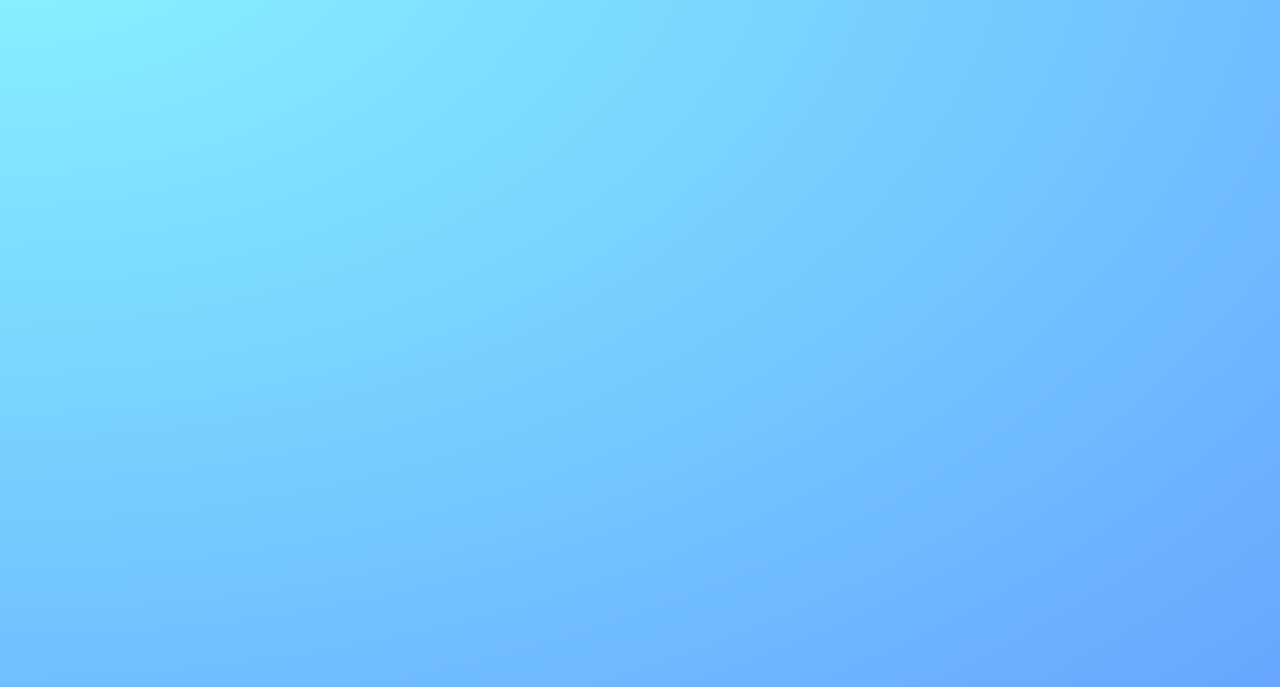
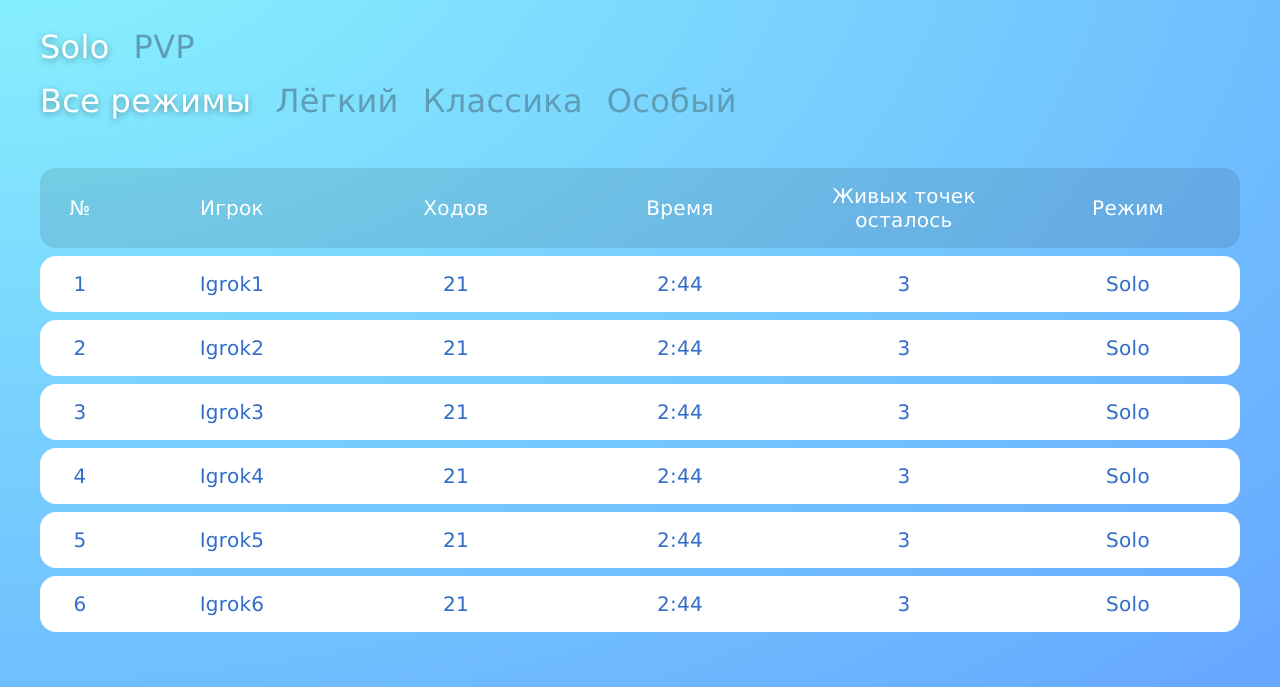
Before and after one commit to wave103x/rs-clone, a website built with webpack: page rs-clone/src/index.html in a window 1280 px wide. Shown: the part 113-800 px from the top of the page. Built offline with nearby package versions, Linux system fonts and the light colour scheme; a web font is replaced by a local one.

Commit message:
feat: add control handlers with test data

```diff
--- a/rs-clone/src/components/Views/Leaderboard/Leaderboard.ts
+++ b/rs-clone/src/components/Views/Leaderboard/Leaderboard.ts
@@ -1,20 +1,140 @@
-import View from "../View";
-import Header from "../Header/Header";
-import AppCssClass from "../enums/app-css-class";
-import AppTag from "../enums/app-tag";
+import LeaderSorts from '../../types/leadersSorts';
+import View from '../View';
+import Header from '../Header/Header';
+import AppCssClass from '../enums/app-css-class';
+import AppTag from '../enums/app-tag';
 import './leaderboard.scss';
 
 class Leaderboard extends View {
   private _header: Header;
+  protected _component = document.createElement(AppTag.MAIN);
+  private _table = document.createElement(AppTag.DIV);
+  private _tempData: string[][];
+  private _tempData2: string[][];
+  private _currentSort: LeaderSorts = {};
+  private _gameDifficlulty = document.createElement(AppTag.DIV);
+  private _gameMode = document.createElement(AppTag.DIV);
 
-  protected _component = document.createElement(AppTag.MAIN)
   constructor(header: Header) {
     super();
     this._header = header;
+    this.createComponent();
+    this._header.setHeading('Таблица лидеров');
 
+    this._tempData = [
+      ['1', 'Igrok1', '21', '2:44', '3', 'Solo'],
+      ['2', 'Igrok2', '21', '2:44', '3', 'Solo'],
+      ['3', 'Igrok3', '21', '2:44', '3', 'Solo'],
+      ['4', 'Igrok4', '21', '2:44', '3', 'Solo'],
+      ['5', 'Igrok5', '21', '2:44', '3', 'Solo'],
+      ['6', 'Igrok6', '21', '2:44', '3', 'Solo'],
+    ];
+    this._tempData2 = [
+      ['1', 'Igrok1', '21', '2:44', '3', 'PVP'],
+      ['2', 'Igrok2', '21', '2:44', '3', 'PVP'],
+      ['3', 'Igrok3', '21', '2:44', '3', 'PVP'],
+      ['4', 'Igrok4', '21', '2:44', '3', 'PVP'],
+      ['5', 'Igrok5', '21', '2:44', '3', 'PVP'],
+      ['1', 'Igrok6', '21', '2:44', '3', 'PVP'],
+    ];
+
+    this._tempData.forEach((elem) => {
+      this.createRaw(elem);
+    });
   }
+
+  createRaw(data: string[]) {
+    const line = document.createElement(AppTag.DIV);
+    line.className = 'leader-table__line leader-table__line_body';
+    data.forEach((elem) => {
+      const cell = document.createElement(AppTag.DIV);
+      cell.textContent = elem;
+      cell.className = 'leader-table__cell';
+      line.append(cell);
+    });
+    this._table.append(line);
+  }
+
   protected createComponent(): void {
-    this._header.setHeading('Таблица лидеров');
+    this._component.className = 'wrapper-leaders';
+
+    const controls = document.createElement(AppTag.DIV);
+    controls.className = 'table-contols';
+
+    this._gameMode = document.createElement(AppTag.DIV);
+    this._gameMode.className = 'table-contols__line';
+    const solo = this.createRadio('Solo', 'game-mode', 'solo', true);
+    const pvp = this.createRadio('PVP', 'game-mode', 'pvp');
+    this._gameMode.append(solo, pvp);
+
+    this._gameDifficlulty = document.createElement(AppTag.DIV);
+    this._gameDifficlulty.className = 'table-contols__line';
+    const allDiffs = this.createRadio('Все режимы', 'game-difficulty', 'all', true);
+    const easy = this.createRadio('Лёгкий', 'game-difficulty', 'easy');
+    const classic = this.createRadio('Классика', 'game-difficulty', 'classic');
+    const hard = this.createRadio('Особый', 'game-difficulty', 'hard');
+    this._gameDifficlulty.append(allDiffs, easy, classic, hard);
+
+    controls.append(this._gameMode, this._gameDifficlulty);
+
+    this._table.className = 'leader-table';
+
+    const tableHeadings = ['№', 'Игрок', 'Ходов', 'Время', 'Живых точек осталось', 'Режим'];
+
+    const tableHeadDiv = document.createElement(AppTag.DIV);
+    tableHeadDiv.className = 'leader-table__line_head leader-table__line';
+    tableHeadings.forEach((elem) => {
+      const cell = document.createElement(AppTag.DIV);
+      cell.textContent = elem;
+      cell.className = 'leader-table__head-cell';
+      tableHeadDiv.append(cell);
+    });
+
+    this._component.append(controls, tableHeadDiv, this._table);
+  }
+
+  private createRadio(
+    labelName: string,
+    name: 'game-mode' | 'game-difficulty',
+    value: string,
+    checked?: boolean
+  ) {
+    const radio = document.createElement(AppTag.INPUT);
+    radio.setAttribute('type', 'radio');
+    radio.setAttribute('name', name);
+    radio.setAttribute('value', value);
+    if (checked) {
+      radio.setAttribute('checked', 'true');
+      this._currentSort[name] = value;
+    }
+    radio.className = 'controls-radio';
+    const label = document.createElement(AppTag.LABEL);
+    label.className = 'controls-label';
+    label.textContent = labelName;
+
+    radio.addEventListener('click', () => {
+      this.radioHandler(name, value);
+    });
+    label.append(radio);
+
+    return label;
+  }
+
+  private radioHandler(name: 'game-mode' | 'game-difficulty', value: string) {
+    this._currentSort[name] = value;
+    this._table.innerHTML = '';
+    if (this._currentSort['game-mode'] === 'pvp') {
+      this._gameDifficlulty.classList.add('line-disabled');
+      this._currentSort['game-difficulty'] = '';
+      this._tempData2.forEach((elem) => {
+        this.createRaw(elem);
+      });
+    } else {
+      this._gameDifficlulty.classList.remove('line-disabled');
+      this._tempData.forEach((elem) => {
+        this.createRaw(elem);
+      });
+    }
   }
 }
 
--- a/rs-clone/src/components/Views/Leaderboard/leaderboard.scss
+++ b/rs-clone/src/components/Views/Leaderboard/leaderboard.scss
@@ -0,0 +1,84 @@
+@import '../../../sass/main.scss';
+
+.wrapper-leaders {
+  max-width: min(95%, 1200px);
+  padding-top: 2rem;
+  margin: 0 auto;
+}
+
+
+.leader-table__line {
+  display: grid;
+  grid-template-columns: 80px 1fr 1fr 1fr 1fr 1fr;
+  justify-items: center;
+  text-align: center;
+  align-items: center;
+  letter-spacing: 0.3px;
+  margin-bottom: 0.5rem;
+}
+
+.leader-table__line_body {
+  background-color: #fff;
+  border-radius: 1rem;
+}
+
+.leader-table__line_head {
+  margin-top: 3rem;
+  background-color: rgba($color: #000000, $alpha: 0.1);
+  border-radius: 1rem;
+  color: #fff;
+  font-weight: 500;
+  font-size: 1.25rem;
+}
+
+.leader-table__head-cell {
+  padding: 1rem;
+}
+
+.leader-table__cell {
+  padding: 1rem;
+  color: $main-blue;
+  font-size: 1.25rem;
+  text-align: center;
+  &:first-child {
+    width: 100px;
+  }
+}
+
+.table-contols__line {
+  display: flex;
+  gap: 1rem;
+  margin-bottom: 1rem;
+  flex-wrap: wrap;
+  transition: 0.2s;
+  transform: scale(1);
+  transform-origin: left center;
+
+}
+
+.controls-label {
+  font-size: 2rem;
+  font-weight: 500;
+  color: $blue-gray;
+  letter-spacing: 0.3px;
+  cursor: pointer;
+  user-select: none;
+  transition: 0.2s;
+  &:hover {
+    color: $dark-gray;
+  }
+  &:has(input:checked) {
+    color: #fff;
+    text-shadow: $text-shadow-big;
+  }
+}
+
+.controls-radio {
+  appearance: none;
+}
+
+.line-disabled {
+  pointer-events: none;
+  opacity: 0.5;
+  transform: scale(0.8);
+}
--- a/rs-clone/src/components/Views/enums/app-tag.ts
+++ b/rs-clone/src/components/Views/enums/app-tag.ts
@@ -8,6 +8,8 @@ const enum AppTag {
   NAV = 'nav',
   P = 'p',
   MAIN = 'main',
+  INPUT = 'input',
+  LABEL = 'label',
 }
 
 export default AppTag;
--- /dev/null
+++ b/rs-clone/src/components/types/leadersSorts.ts
@@ -0,0 +1,6 @@
+type LeaderSorts = {
+  ['game-difficulty']?: string,
+  ['game-mode']?: string,
+}
+
+export default LeaderSorts;
--- a/rs-clone/src/sass/base/_vars.scss
+++ b/rs-clone/src/sass/base/_vars.scss
@@ -1,9 +1,12 @@
 $main-blue: #316DC9;
 $light-blue: #D6E3F6;
 $text-shadow-normal: 0 2px 2px rgba($color: #000000, $alpha: 0.2);
+$text-shadow-big: 0 2px 6px rgba($color: #000000, $alpha: 0.35);
 $text-shadow-blue: 0 2px 4px rgba($color: #2672B5, $alpha: 1);
 $dark-blue: #1E4C8F;
 $main-yellow: #DFED41;
 $main-black: #555;
 $main-red: #FF4040;
 $main-wood: #FFC180;
+$blue-gray: #5f9db6;
+$dark-gray: #3c778d;
```
